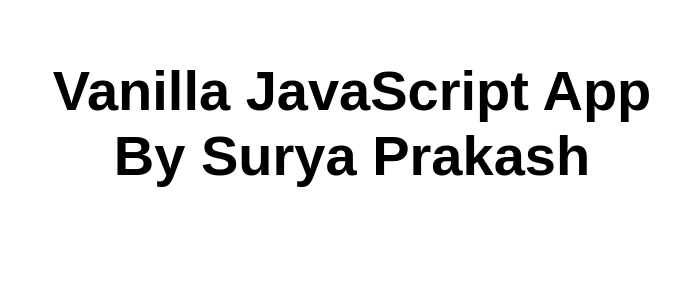
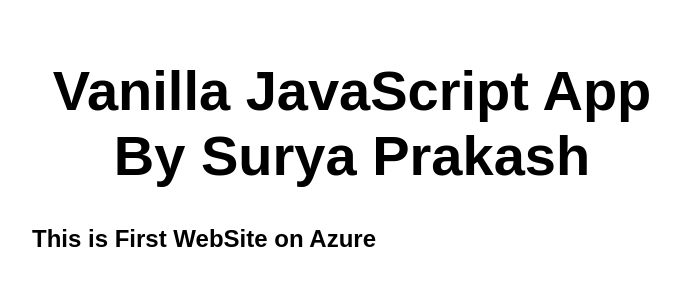
Before and after one commit to surya2012prakash/my-first-static-web-app, a website: page src/index.html in a window 1280 px wide. Shown: the whole page, without its empty margins (288-968 px from the left). Drawn offline with Linux system fonts and the light colour scheme.

Commit message:
Change01

```diff
--- a/src/index.html
+++ b/src/index.html
@@ -11,6 +11,7 @@
 <body>
   <main>
     <h1>Vanilla JavaScript App By Surya Prakash</h1>
+    <h2>This is First WebSite on Azure</h2>
   </main>
 </body>
 
```
